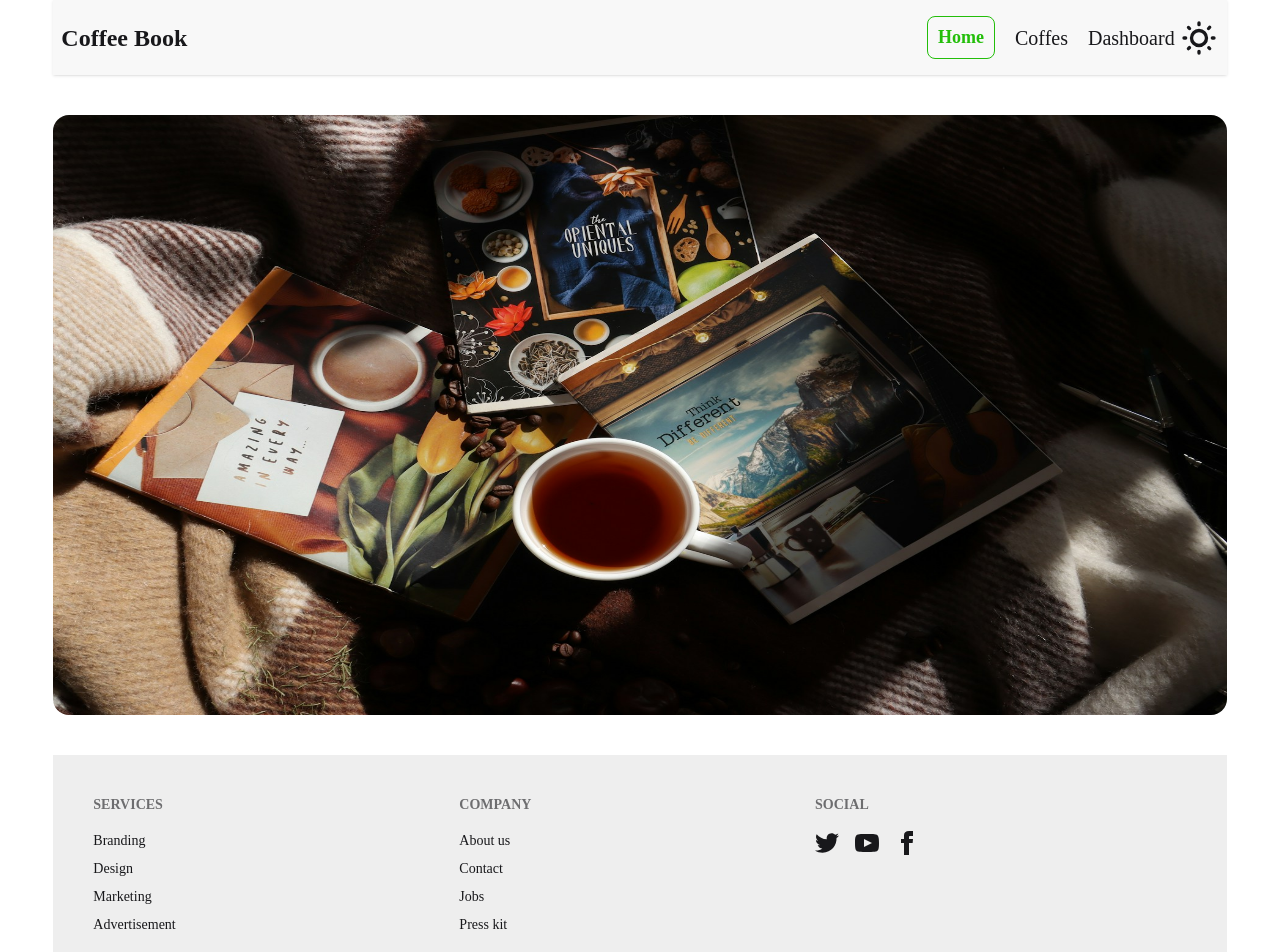
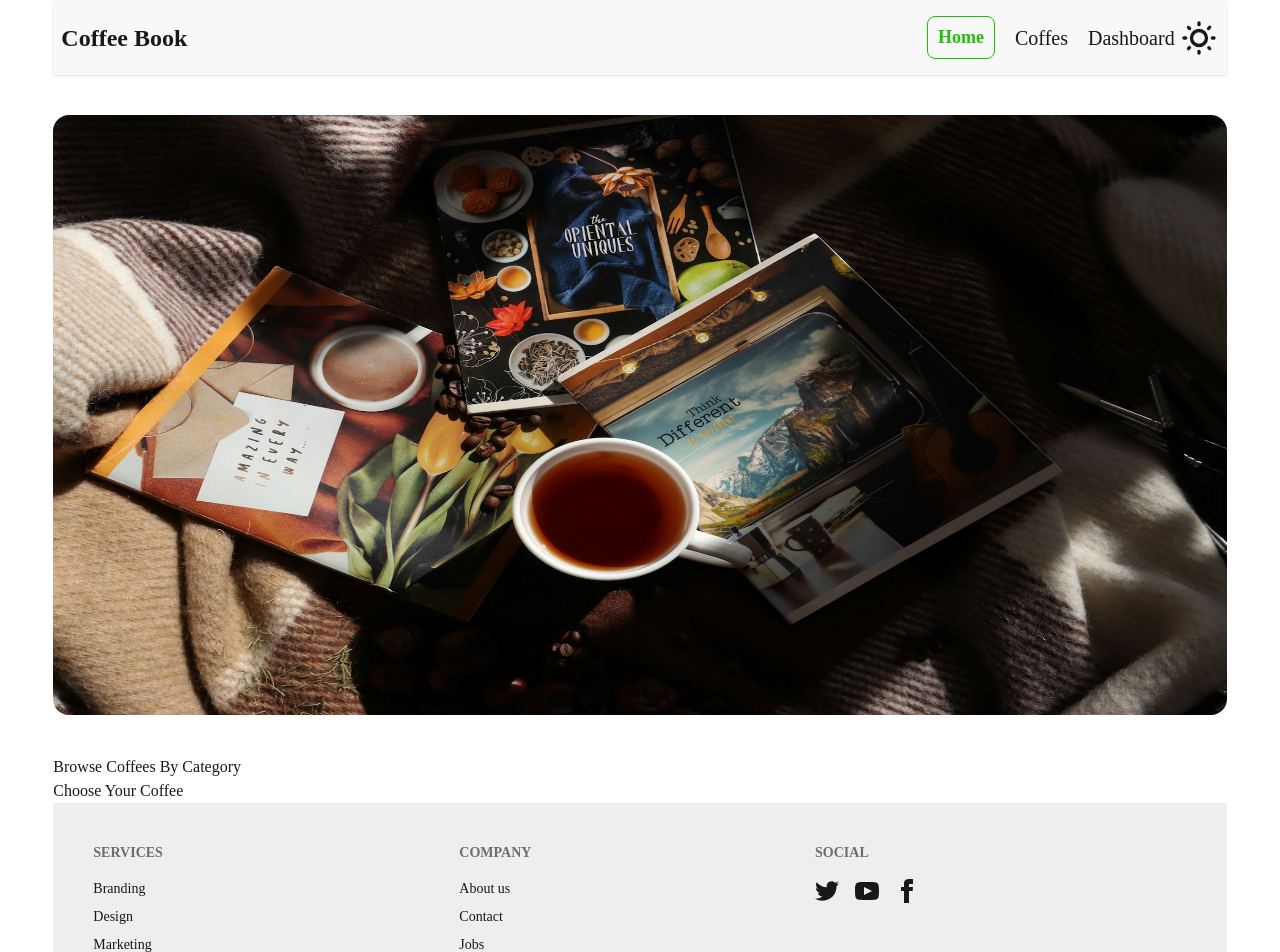
Before and after one commit to sadhin28/coffe-shop-by-react-router, a React (Vite) app: page / in a window 1280 px wide. Shown: the top 952 px of the page. Built offline with nearby package versions, Linux system fonts and the light colour scheme.

Commit message:
add title

```diff
--- a/src/App.jsx
+++ b/src/App.jsx
@@ -10,7 +10,7 @@ function App() {
   return (
      <div className="w-11/12 mx-auto">
          <Nav></Nav>
-          <div className="min-h-[calc(100vh-300px)]">
+          <div className="min-h-[calc(100vh-300px)] container">
             <Outlet />
           </div>
          <Footer></Footer>
--- /dev/null
+++ b/src/Components/Heading/Heading.jsx
@@ -0,0 +1,11 @@
+
+const Heading = ({title,subTitle}) => {
+    return (
+        <div>
+            <h1>{title}</h1>
+            <p>{subTitle}</p>
+        </div>
+    );
+};
+
+export default Heading;
--- a/src/Components/Home/Home.jsx
+++ b/src/Components/Home/Home.jsx
@@ -1,10 +1,11 @@
 
+import Heading from "../Heading/Heading";
 import Hero from "../Hero/Hero";
 const Home = () => {
     return (
         <div>
            <Hero></Hero>
-
+           <Heading title={'Browse Coffees By Category'} subTitle={'Choose Your Coffee'} ></Heading>
         </div>
     );
 };
```
